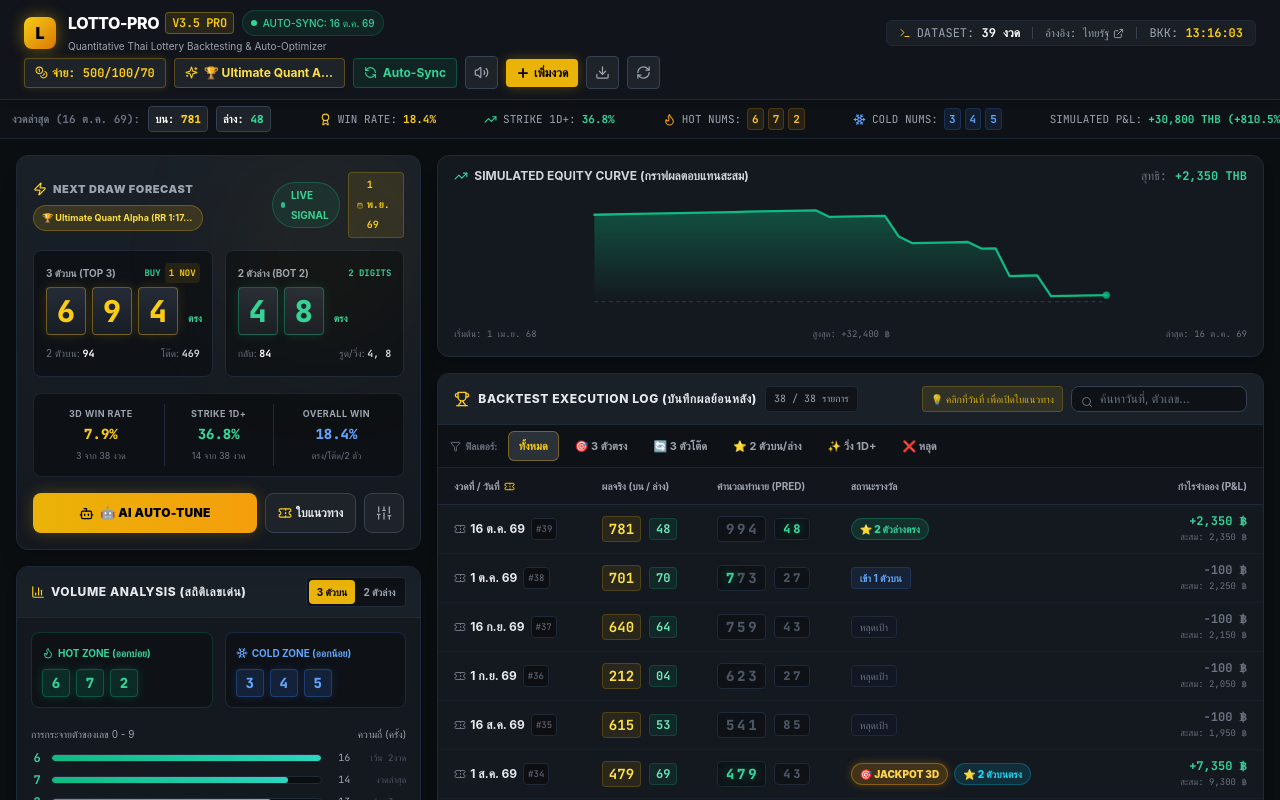
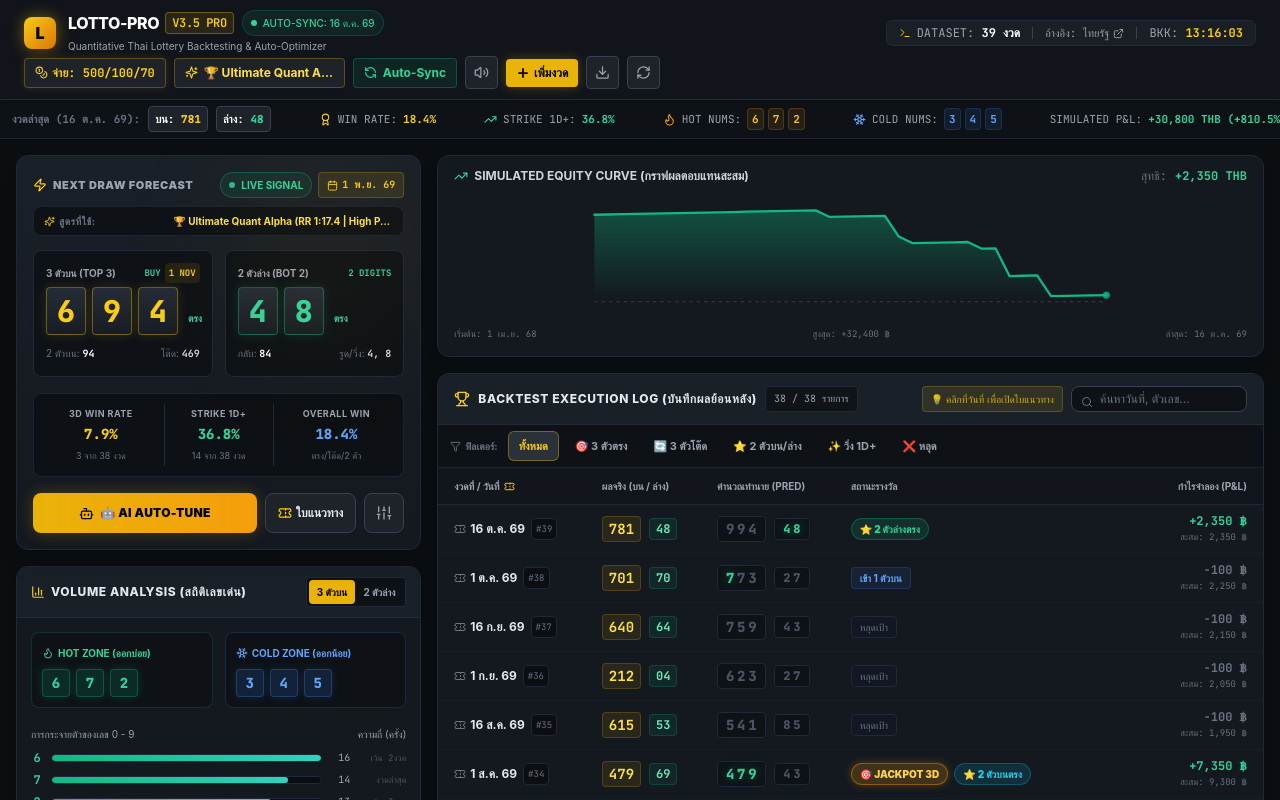
Before and after one commit to suteechu/LOTTO-PRO, a React (Vite) app: page / in a window 1280 px wide. Shown: the top 800 px of the page. Built offline with nearby package versions, Linux system fonts and the light colour scheme.

Commit message:
style: fix header badges to strictly stay on a single row without text wrapping

```diff
--- a/src/components/PredictionHero.tsx
+++ b/src/components/PredictionHero.tsx
@@ -94,24 +94,37 @@
         </div>
       )}
 
-      {/* Top Header */}
-      <div className="flex justify-between items-center mb-3">
-        <div className="flex items-center gap-1.5 flex-wrap">
-          <Zap size={14} className="text-yellow-400" />
-          <p className="text-gray-400 text-[11px] font-black uppercase tracking-wider">Next Draw Forecast</p>
-          <span className="text-[9px] font-bold text-yellow-300 bg-yellow-500/15 border border-yellow-500/30 px-2 py-0.5 rounded-full max-w-[170px] truncate" title={activePresetName}>
-            {activePresetName || 'สูตรเซียน'}
+      {/* Top Header - Strictly Single Row with No Wrapping */}
+      <div className="flex justify-between items-center gap-2 mb-2">
+        <div className="flex items-center gap-1.5 min-w-0 shrink-0">
+          <Zap size={14} className="text-yellow-400 shrink-0" />
+          <p className="text-gray-400 text-[11px] font-black uppercase tracking-wider whitespace-nowrap">
+            Next Draw Forecast
+          </p>
+        </div>
+
+        {/* Status badges guaranteed in a single row */}
+        <div className="flex items-center gap-1.5 shrink-0 whitespace-nowrap">
+          <span className="text-emerald-400 text-[10px] font-bold flex items-center gap-1.5 px-2 py-0.5 rounded-full bg-emerald-500/10 border border-emerald-500/30 whitespace-nowrap shrink-0">
+            <span className="w-1.5 h-1.5 rounded-full bg-emerald-400 animate-pulse shrink-0"></span>
+            <span className="whitespace-nowrap">LIVE SIGNAL</span>
+          </span>
+          <span className="text-yellow-400 text-[10px] font-mono font-bold bg-yellow-400/10 px-2 py-0.5 rounded border border-yellow-400/20 flex items-center gap-1 whitespace-nowrap shrink-0">
+            <Calendar size={11} className="shrink-0" />
+            <span className="whitespace-nowrap">{nextSchedule.thai}</span>
           </span>
         </div>
-        <div className="flex items-center gap-2">
-          <span className="text-emerald-400 text-[10px] font-bold flex items-center gap-1.5 px-2 py-0.5 rounded-full bg-emerald-500/10 border border-emerald-500/30">
-            <span className="w-1.5 h-1.5 rounded-full bg-emerald-400 animate-pulse"></span>
-            LIVE SIGNAL
-          </span>
-          <span className="text-yellow-400 text-[10px] font-mono font-bold bg-yellow-400/10 px-2 py-0.5 rounded border border-yellow-400/20 flex items-center gap-1">
-            <Calendar size={11} /> {nextSchedule.thai}
-          </span>
-        </div>
+      </div>
+
+      {/* Active Strategy Pill Row */}
+      <div className="bg-[#0e1217] border border-gray-800/80 rounded-lg px-2.5 py-1 mb-3.5 flex items-center justify-between text-[10px]">
+        <span className="text-gray-500 flex items-center gap-1 font-bold uppercase tracking-wider shrink-0">
+          <Sparkles size={11} className="text-yellow-400" />
+          สูตรที่ใช้:
+        </span>
+        <span className="font-bold text-yellow-300 truncate max-w-[220px] text-right" title={activePresetName}>
+          {activePresetName || 'สูตรเซียน'}
+        </span>
       </div>
 
       {/* Prediction Cards Grid */}
```
